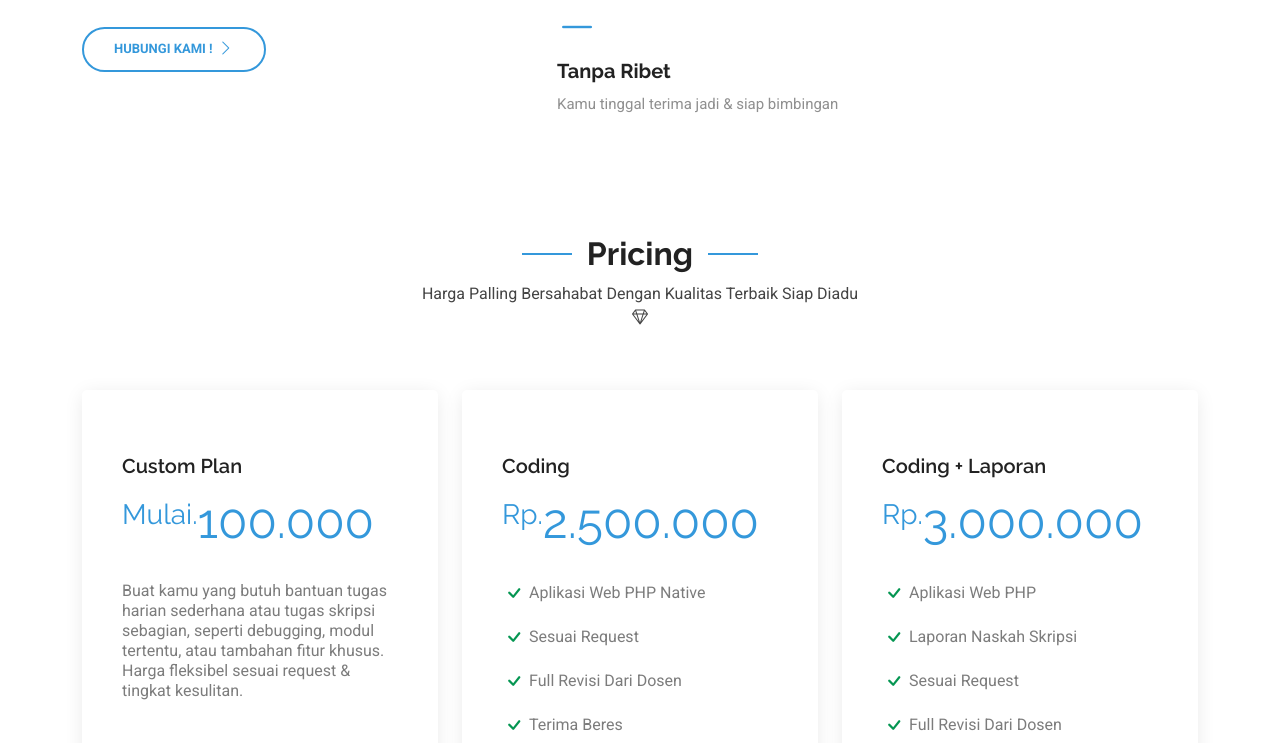
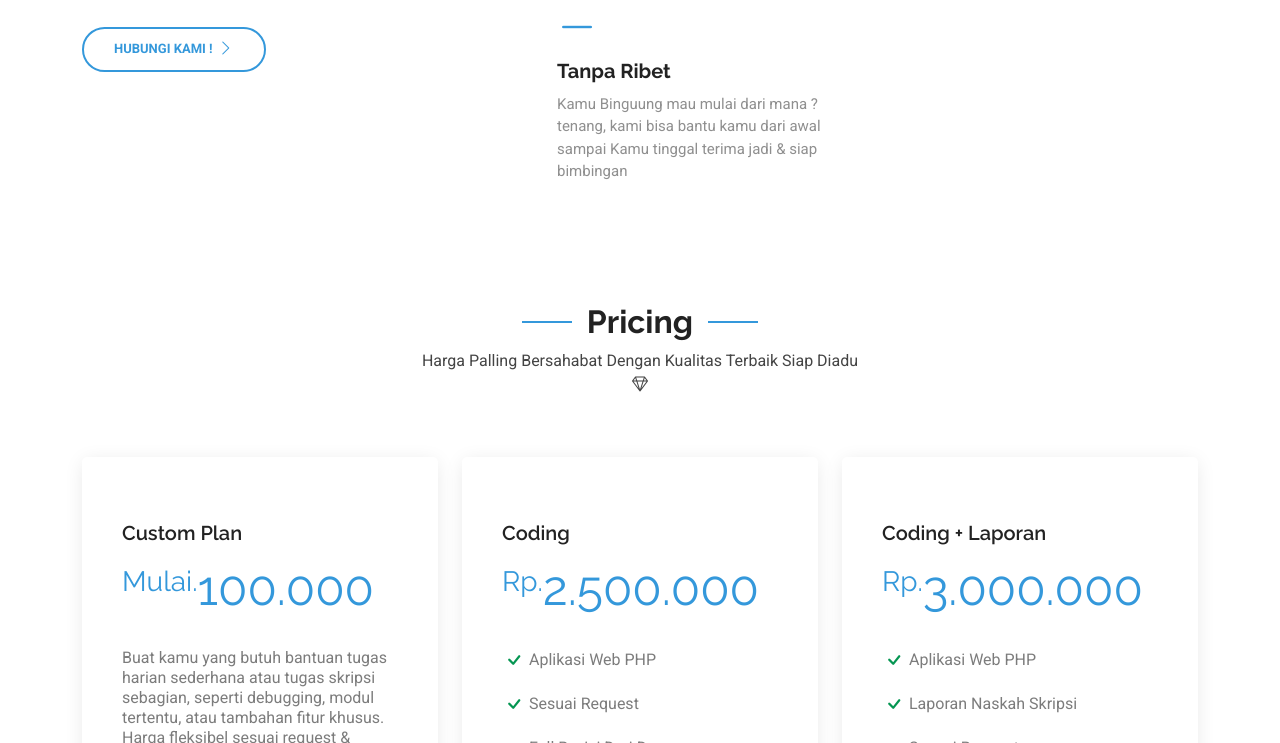
Before and after one commit to jokiaplikasi/JokiAplikasiTI21, a plain HTML site: page index.html in a window 1280 px wide. Shown: the part 1051-1794 px from the top of the page. Drawn offline with Linux system fonts and the light colour scheme.

Commit message:
Update index.html

```diff
--- a/index.html
+++ b/index.html
@@ -130,7 +130,7 @@
               <div class="col-md-6 icon-box position-relative">
                 <i class="bi bi-dash-lg"></i>
                 <h4><a href="" class="stretched-link">Tanpa Ribet</a></h4>
-                <p>Kamu tinggal terima jadi & siap bimbingan</p>
+              <p>Kamu Binguung mau mulai dari mana ? tenang, kami bisa bantu kamu dari awal sampai Kamu tinggal terima jadi & siap bimbingan</p>
               </div><!-- Icon-Box -->
             </div>
           </div>
@@ -172,7 +172,7 @@
               <h3>Coding</h3>
               <h4><sup>Rp.</sup>2.500.000<span></span></h4>
               <ul>
-                <li><i class="bi bi-check"></i> <span>Aplikasi Web PHP Native</span></li>
+                <li><i class="bi bi-check"></i> <span>Aplikasi Web PHP</span></li>
                 <li><i class="bi bi-check"></i> <span>Sesuai Request</span></li>
                 <li><i class="bi bi-check"></i> <span>Full Revisi Dari Dosen</span></li>
                 <li><i class="bi bi-check"></i> <span>Terima Beres</span></li>
```
